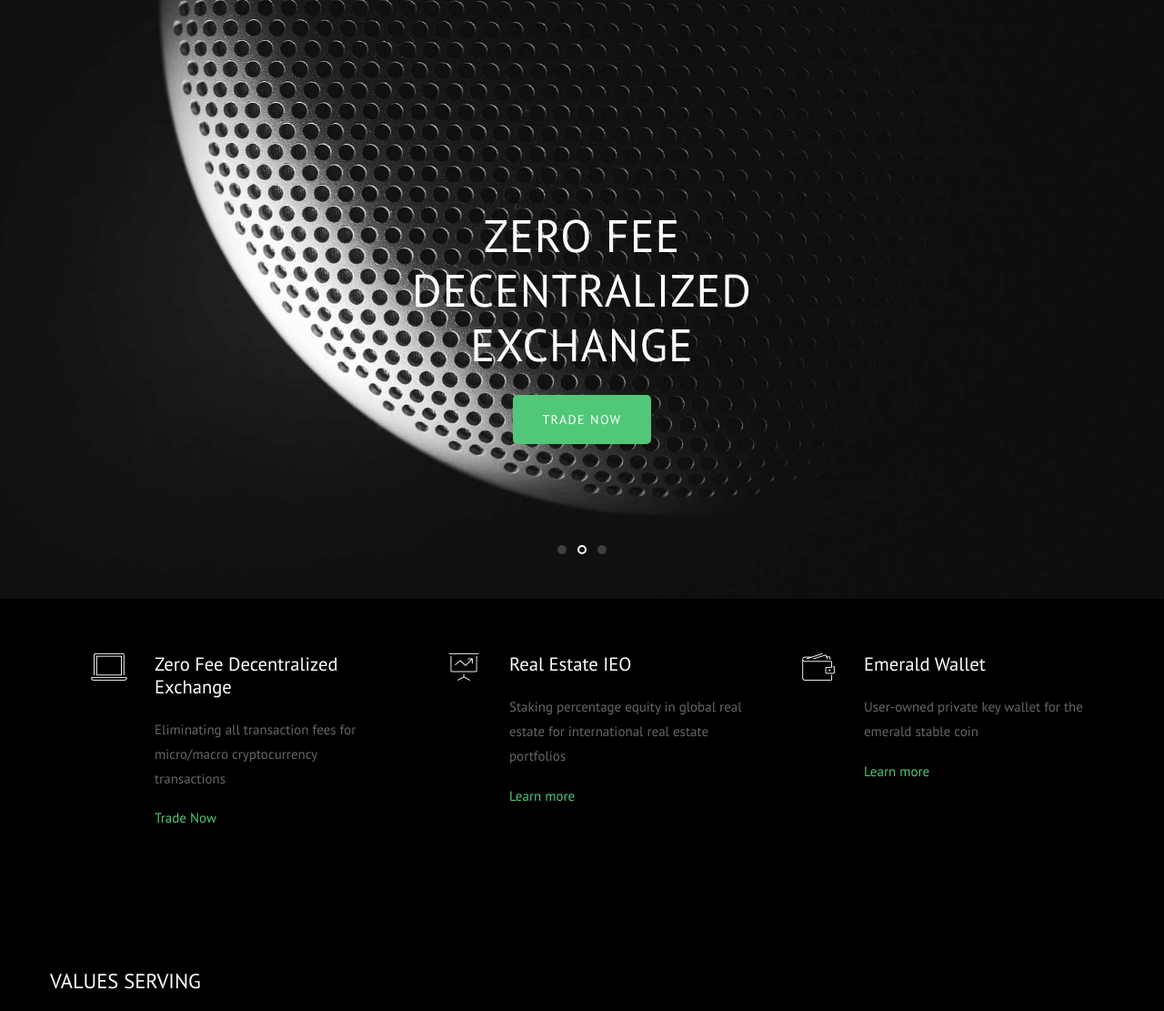
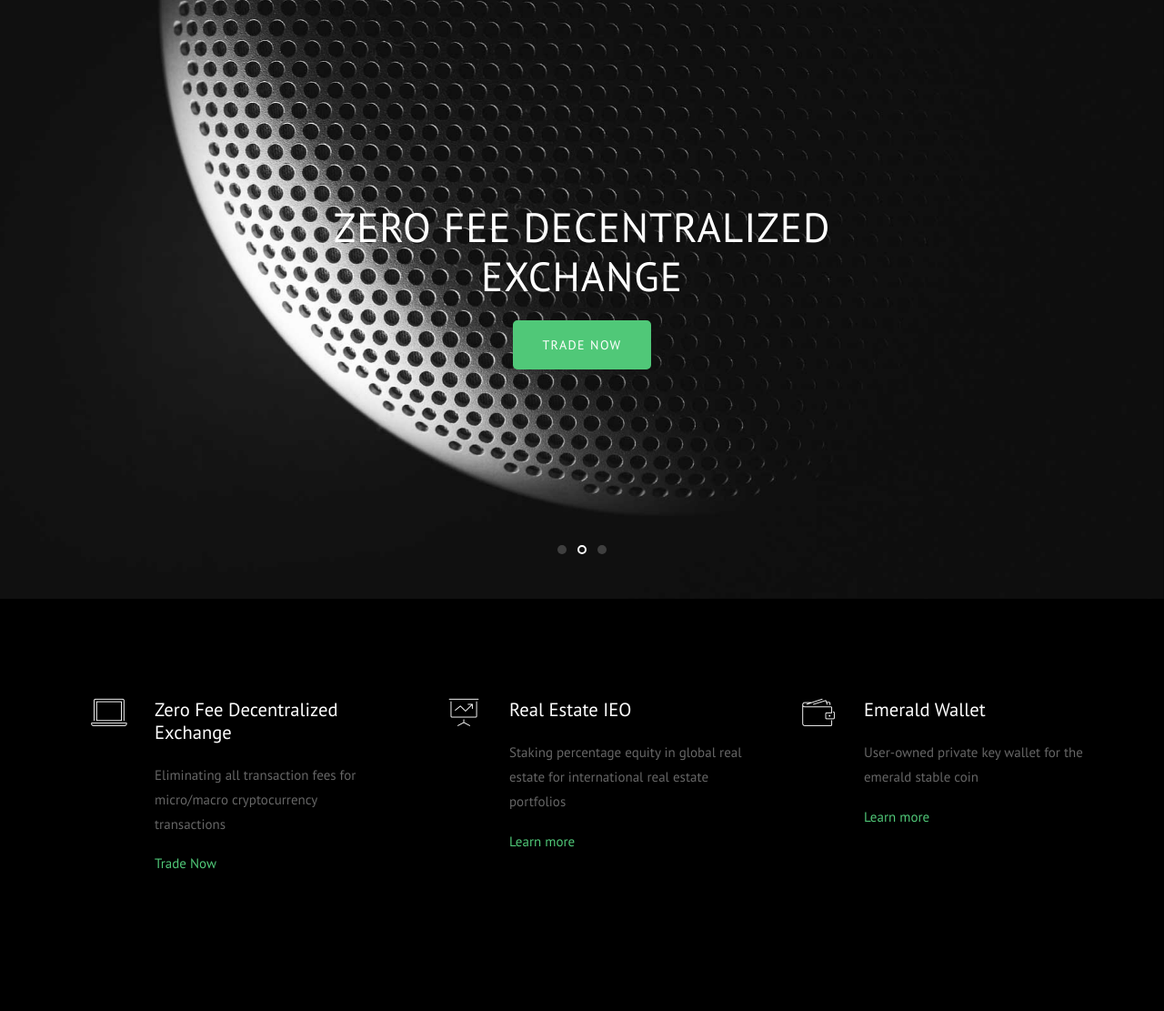
Before and after one commit to emerald-ledger-technologies/company_website, a website: page index.html in a window 1280 px wide. Shown: the part 142-1253 px from the top of the page at 91% size. Drawn offline with Linux system fonts and the light colour scheme; files whose address does not match are found by name; a web font is replaced by a local one.

Commit message:
more minor changes

```diff
--- a/css/style.css
+++ b/css/style.css
@@ -871,7 +871,7 @@ a.hover-reverse:hover, a.hover-reverse:focus, a.hover-reverse:active {
 }
 
 .probootstrap-footer .copyright p {
-  font-size: 12.5px;
+  font-size: 10px;
   font-weight: '200';
 }
 
@@ -1067,7 +1067,7 @@ figure:hover figcaption, figure:focus figcaption {
 
 .slides-text h2 {
   font-weight:'200';
-  font-size: 50px;
+  font-size: 45px;
   color: #ffffff;
   text-transform: uppercase;
   letter-spacing: 1px;
@@ -2196,6 +2196,10 @@ figure:hover figcaption, figure:focus figcaption {
 .flexslider:hover .flex-direction-nav .flex-next {
   opacity: 0.7;
   right: 60px;
+}
+
+.flexslider {
+  margin-bottom: 50px;
 }
 
 .flex-control-paging li a {
--- a/index.html
+++ b/index.html
@@ -153,7 +153,7 @@
     <div class="container">
       <div class="row">
         <div class="probootstrap-animate" data-animate-effect="fadeInLeft">
-          <h2 class="mb30" data-animate-effect="fadeInLeft">VALUES SERVING</h2>
+          <h2 class="mb30" data-animate-effect="fadeInLeft">VALUES</h2>
         </div>
 
         <div class="col-md-6 probootstrap-animate" data-animate-effect="fadeInLeft">
```
